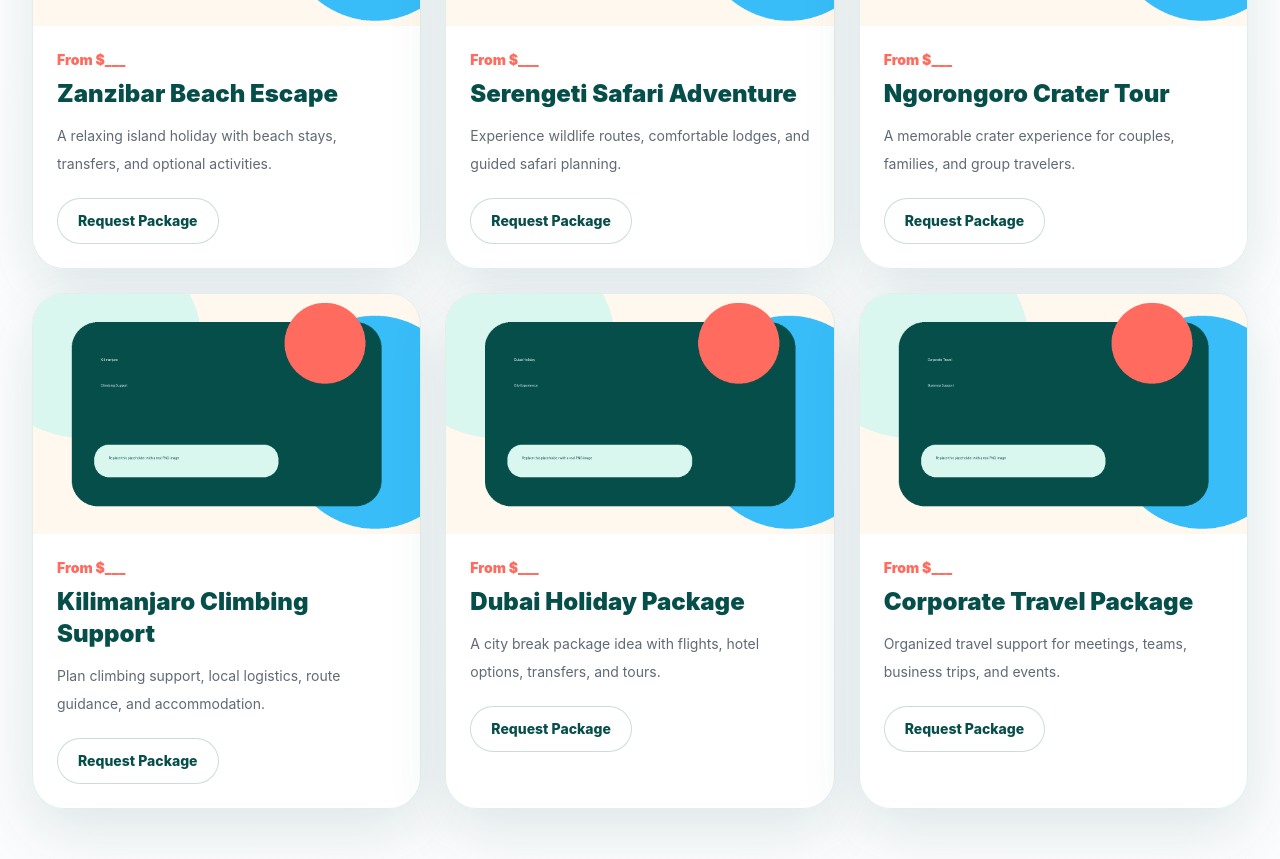
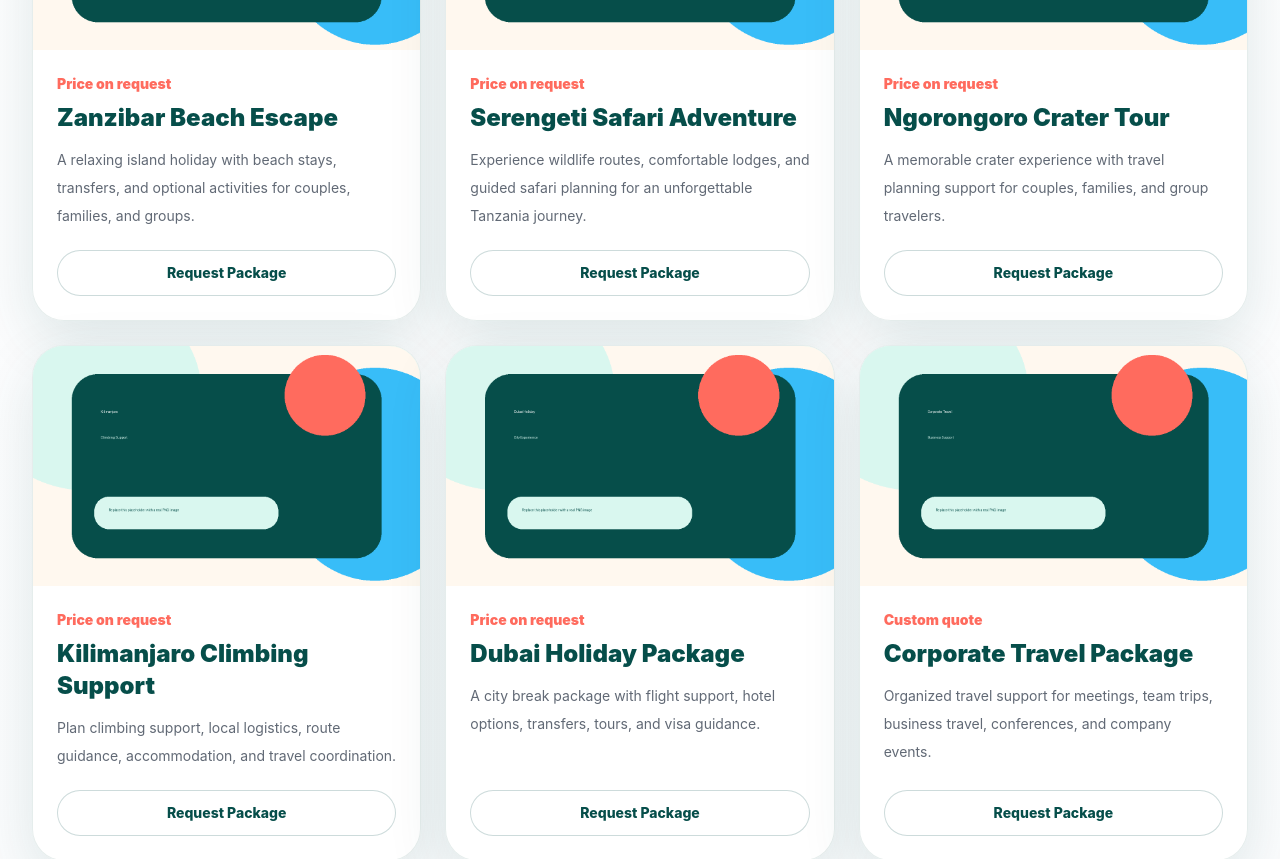
Before and after one commit to brianmichaelu/vistaway-travel-website, a Next.js app: page / in a window 1280 px wide. Shown: the part 4660-5519 px from the top of the page. Built offline with nearby package versions, Linux system fonts and the light colour scheme.

Commit message:
Update Packages.tsx

```diff
--- a/components/Packages.tsx
+++ b/components/Packages.tsx
@@ -7,43 +7,43 @@ const packages = [
     image: "/images/package-zanzibar.png",
     title: "Zanzibar Beach Escape",
     description:
-      "A relaxing island holiday with beach stays, transfers, and optional activities.",
-    price: "From $___"
+      "A relaxing island holiday with beach stays, transfers, and optional activities for couples, families, and groups.",
+    price: "Price on request"
   },
   {
     image: "/images/package-safari.png",
     title: "Serengeti Safari Adventure",
     description:
-      "Experience wildlife routes, comfortable lodges, and guided safari planning.",
-    price: "From $___"
+      "Experience wildlife routes, comfortable lodges, and guided safari planning for an unforgettable Tanzania journey.",
+    price: "Price on request"
   },
   {
     image: "/images/package-ngorongoro.png",
     title: "Ngorongoro Crater Tour",
     description:
-      "A memorable crater experience for couples, families, and group travelers.",
-    price: "From $___"
+      "A memorable crater experience with travel planning support for couples, families, and group travelers.",
+    price: "Price on request"
   },
   {
     image: "/images/package-kilimanjaro.png",
     title: "Kilimanjaro Climbing Support",
     description:
-      "Plan climbing support, local logistics, route guidance, and accommodation.",
-    price: "From $___"
+      "Plan climbing support, local logistics, route guidance, accommodation, and travel coordination.",
+    price: "Price on request"
   },
   {
     image: "/images/package-dubai.png",
     title: "Dubai Holiday Package",
     description:
-      "A city break package idea with flights, hotel options, transfers, and tours.",
-    price: "From $___"
+      "A city break package with flight support, hotel options, transfers, tours, and visa guidance.",
+    price: "Price on request"
   },
   {
     image: "/images/package-corporate.png",
     title: "Corporate Travel Package",
     description:
-      "Organized travel support for meetings, teams, business trips, and events.",
-    price: "From $___"
+      "Organized travel support for meetings, team trips, business travel, conferences, and company events.",
+    price: "Custom quote"
   }
 ];
 
@@ -55,36 +55,46 @@ export default function Packages() {
           <p className="text-sm font-black uppercase tracking-[0.25em] text-coralWarm">
             Featured packages
           </p>
+
           <h2 className="mt-3 text-3xl font-black text-tealDeep md:text-5xl">
             Travel Packages for Every Explorer
           </h2>
+
           <p className="mt-5 text-charcoal/70">
-            These package cards use placeholder pricing and images so real
-            client details can be added later.
+            Choose from beach holidays, safari adventures, city breaks, mountain
+            trips, and corporate travel support. Package pricing depends on
+            travel dates, hotel choice, number of travelers, and availability.
           </p>
         </div>
 
         <div className="mt-10 grid gap-6 md:grid-cols-2 xl:grid-cols-3">
           {packages.map((item) => (
-            <Card key={item.title} className="overflow-hidden">
+            <Card
+              key={item.title}
+              className="group flex h-full flex-col overflow-hidden transition hover:-translate-y-1 hover:shadow-xl"
+            >
               <div className="relative h-60 w-full overflow-hidden bg-mintSoft">
                 <Image
                   src={item.image}
                   alt={item.title}
                   fill
-                  className="object-cover transition duration-500 hover:scale-105"
+                  className="object-cover transition duration-500 group-hover:scale-105"
                 />
               </div>
-              <div className="p-6">
+
+              <div className="flex flex-1 flex-col p-6">
                 <p className="text-sm font-black text-coralWarm">
                   {item.price}
                 </p>
+
                 <h3 className="mt-2 text-2xl font-black text-tealDeep">
                   {item.title}
                 </h3>
-                <p className="mt-3 text-sm leading-7 text-charcoal/70">
+
+                <p className="mt-3 flex-1 text-sm leading-7 text-charcoal/70">
                   {item.description}
                 </p>
+
                 <Button href="#contact" variant="outline" className="mt-5">
                   Request Package
                 </Button>
```
